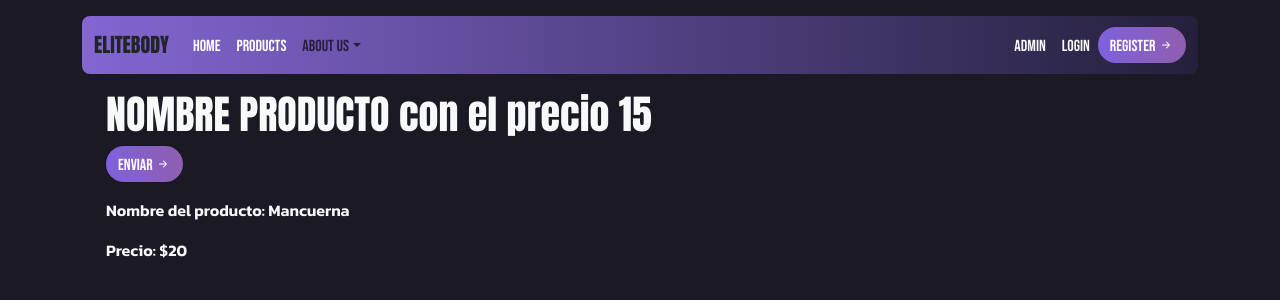
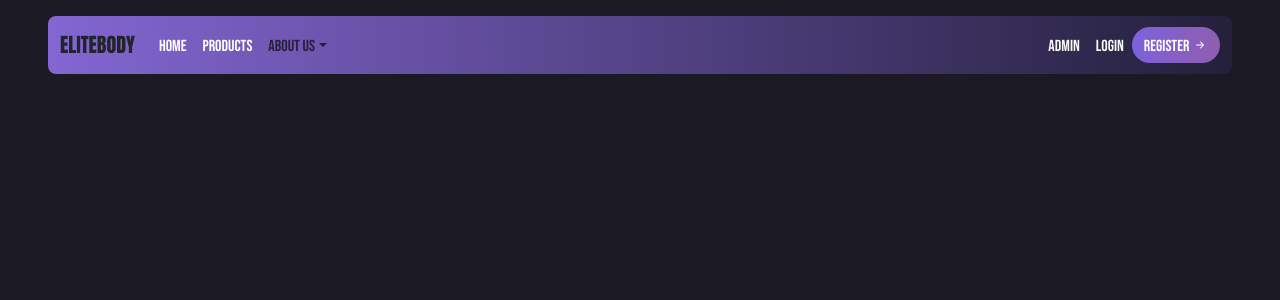
Before and after one commit to Nilost21/ProyectoFinalFront, a React (Vite) app: page / in a window 1280 px wide. Shown: the top 300 px of the page. Built offline with nearby package versions, Linux system fonts and the light colour scheme; data requests are answered from the project's data file.

Commit message:
ordenando correctamente el navbar

```diff
--- a/src/App.jsx
+++ b/src/App.jsx
@@ -11,10 +11,10 @@ function App() {
   return (
     <>
       {/* <UsersContext> */}
-      <Container>
-        <NavbarComponent />
-        <RoutesPages />
-      </Container>
+
+      <NavbarComponent />
+
+      <RoutesPages />
       {/* </UsersContext> */}
     </>
   );
--- a/src/components/NavbarComponent.jsx
+++ b/src/components/NavbarComponent.jsx
@@ -11,9 +11,9 @@ function NavbarComponent() {
       <Navbar
         collapseOnSelect
         expand="lg"
-        className="bg-navbar mt-3 rounded-3 py-1"
+        className="bg-navbar mt-3 rounded-3 py-1 mx-5"
       >
-        <Container>
+        <Container fluid>
           <Navbar.Brand
             className="title cursor-pointer text-dark"
             onClick={() => navigate('/')}
--- a/src/database/db.json
+++ b/src/database/db.json
@@ -27,10 +27,19 @@
   ],
   "products": [
     {
-      "id": "d7eafb63-79c8-4d75-b96a-ee6756884561",
-      "name": "Mancuernas",
-      "price": 25,
-      "category": "Pesas"
+      "id": "1",
+      "name": "Producto 1",
+      "price": 25
+    },
+    {
+      "id": "2",
+      "name": "Producto 2",
+      "price": 30
+    },
+    {
+      "id": "3",
+      "name": "Producto 3",
+      "price": 35
     }
   ]
 }
--- a/src/pages/Home/Home.jsx
+++ b/src/pages/Home/Home.jsx
@@ -1,26 +1,29 @@
+/* eslint-disable no-unused-vars */
 import './../../css/Home.css';
 import { Container } from 'react-bootstrap';
-// import Fonts from '../../utils/Fonts';
 import Products from '../Products/Products';
+import { useEffect, useState } from 'react';
+import axios from 'axios';
 
 function Home() {
-  const name = 'NOMBRE PRODUCTO';
-  const price = 15;
-  const fn = () => {
-    console.log('Ejecuta una función desde props');
+  const getData = async () => {
+    try {
+      const response = await axios.get('http://localhost:8000/users');
+      const data = response.data;
+      console.log(data);
+    } catch (error) {
+      console.log(error);
+    }
   };
 
-  const objectProducts = {
-    nameProduct: 'Mancuerna',
-    priceProduct: 20,
-  };
+  useEffect(() => {
+    getData();
+  }, []);
 
   return (
     <>
       <Container>
-        <header>
-          <Products name={name} price={price} fn={fn} object={objectProducts} />
-        </header>
+        <header></header>
       </Container>
     </>
   );
```
